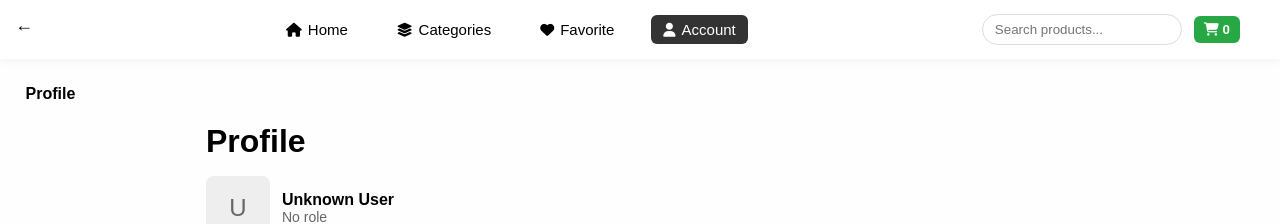
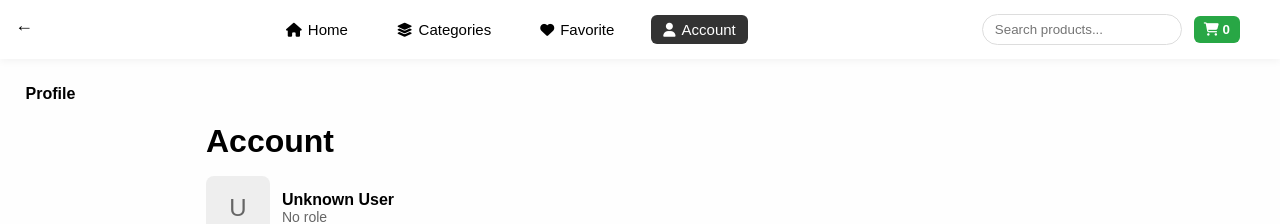
Before and after one commit to thott-cell/Online-global-market, a React (Vite) app: page /profile in a window 1280 px wide. Shown: the top 224 px of the page. Built offline with nearby package versions, Linux system fonts and the light colour scheme; no server answers.

Commit message:
All updates today

```diff
--- a/src/components/Profile.tsx
+++ b/src/components/Profile.tsx
@@ -23,7 +23,7 @@ const Profile = ({ onChangePage }: ProfileProps) => {
 
   return (
     <div style={{ maxWidth: 900, margin: "20px auto", padding: "0 16px" }}>
-      <h1 style={{ marginBottom: 16 }}>Profile</h1>
+      <h1 style={{ marginBottom: 16 }}>Account</h1>
 
       {/* User Info */}
       <div
--- a/src/index.css
+++ b/src/index.css
@@ -876,13 +876,13 @@ form button:hover{
   }
   .pm-new {
   font-weight: bold;
-  font-size: 12px;
+  font-size: 11px;
   color: #28a745;
 }
 .pm-old {
   text-decoration: line-through;
   color: #888;
-  font-size: 10px;
+  font-size: 9px;
 }
   .pm-card{
     height: 190px;
```
